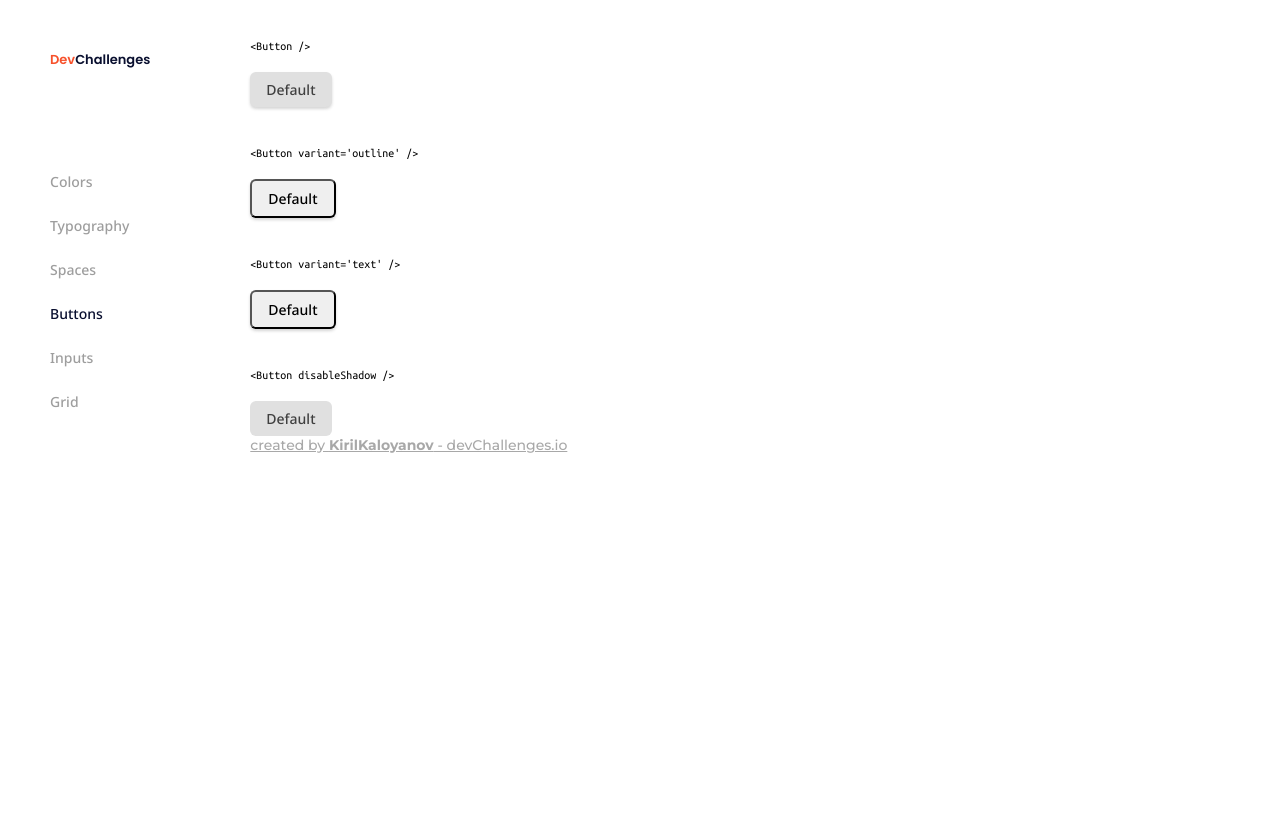
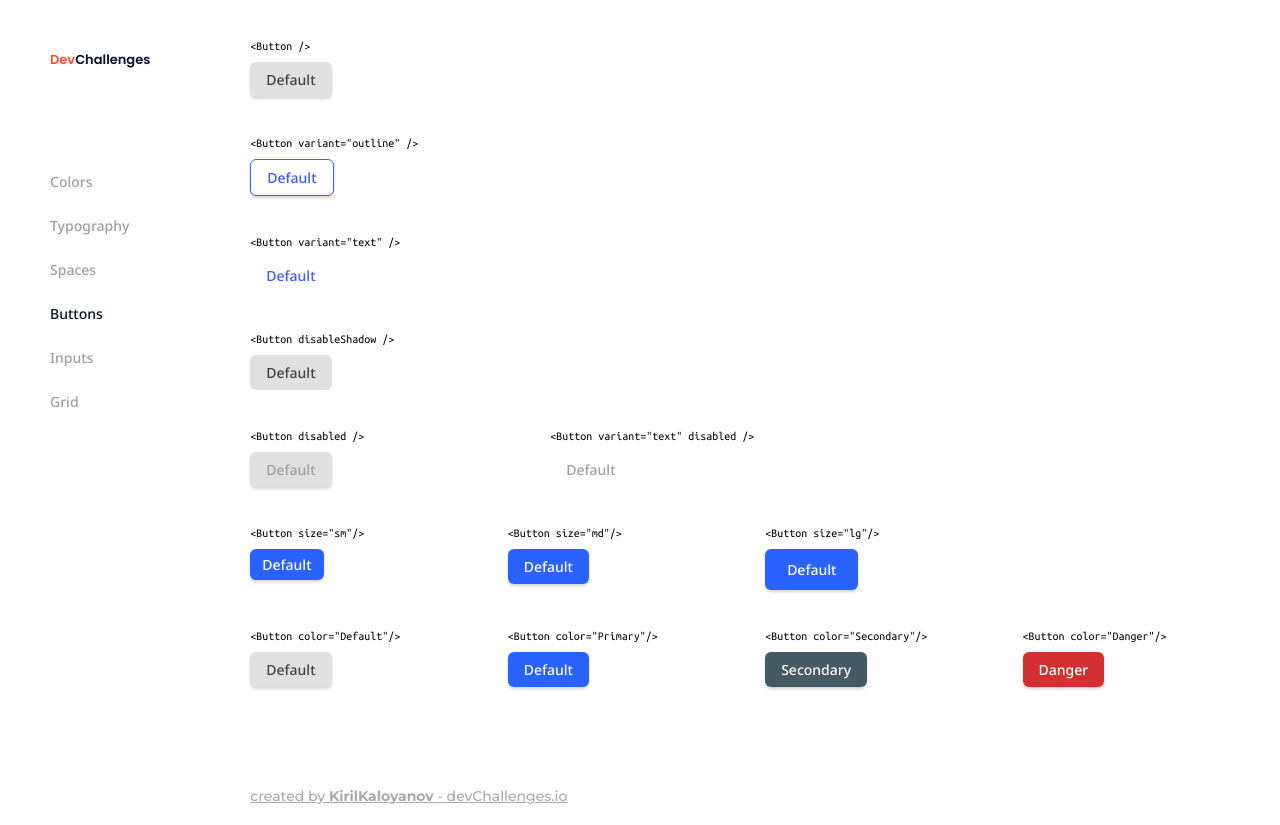
Before and after one commit to KirilKaloyanov/dev-challenges-button-component, a React (Create React App) app: page / in a window 1280 px wide. Before the commit the page ends 800 px from the top, so only its background shows below. Built offline with nearby package versions, Linux system fonts and the light colour scheme.

Commit message:
Styled sizes and colors

```diff
--- a/src/App.js
+++ b/src/App.js
@@ -19,13 +19,62 @@ function App() {
       </div>
       <div>
         <div className={styles.label}>&lt;Button /&gt;</div>
-        <Button />
-        <div className={styles.label}>&lt;Button variant='outline' /&gt;</div>
-        <Button variant='outline'/>
-        <div className={styles.label}>&lt;Button variant='text' /&gt;</div>
-        <Button variant='text'/>
+        <Button label='Default' />
+
+        <div className={styles.label}>&lt;Button variant="outline" /&gt;</div>
+        <Button label='Default' variant='outline'/>
+
+        <div className={styles.label}>&lt;Button variant="text" /&gt;</div>
+        <Button label='Default' variant='text'/>
+
         <div className={styles.label}>&lt;Button disableShadow /&gt;</div>
-        <Button disableShadow/>
+        <Button label='Default' disableShadow/>
+
+        <div className={styles.smGrid}>
+          <div>
+            <div className={styles.label}>&lt;Button disabled /&gt;</div>
+            <Button label='Default' disabled />
+          </div>
+          <div>
+            <div className={styles.label}>&lt;Button variant="text" disabled /&gt;</div>
+            <Button label='Default' variant="text" disabled />
+          </div>
+        </div>
+
+        <div className={styles.grid}>
+          <div>
+            <div className={styles.label}>&lt;Button size="sm"/&gt;</div>
+            <Button label='Default'  color="Primary" size="sm"/>
+          </div>
+          <div>
+            <div className={styles.label}>&lt;Button size="md"/&gt;</div>
+            <Button label='Default'  color="Primary"/>
+          </div>
+          <div>
+            <div className={styles.label}>&lt;Button size="lg"/&gt;</div>
+            <Button label='Default'  color="Primary" size="lg"/>
+          </div>
+          <div></div>
+
+          <div>
+            <div className={styles.label}>&lt;Button color="Default"/&gt;</div>
+            <Button label='Default' color="Default"/>
+          </div>
+          <div>
+            <div className={styles.label}>&lt;Button color="Primary"/&gt;</div>
+            <Button label='Default' color="Primary"/>
+          </div>
+          <div>
+            <div className={styles.label}>&lt;Button color="Secondary"/&gt;</div>
+            <Button label='Secondary' color="Secondary"/>
+          </div>
+          <div>
+            <div className={styles.label}>&lt;Button color="Danger"/&gt;</div>
+            <Button label='Danger' color="Danger"/>
+          </div>
+
+        </div>
+
         <footer><a href="https://devchallenges.io/portfolio/KirilKaloyanov" target={'_blank'} rel="noreferrer">created by <strong>KirilKaloyanov</strong> - devChallenges.io</a></footer>
       </div>
     </div>
--- a/src/App.module.css
+++ b/src/App.module.css
@@ -31,12 +31,25 @@ aside > div {
 }
 
 .label {
-    margin: 4rem 0 2rem 0;
+    margin: 4rem 0 1rem 0;
     font-size: 1.2rem;
     font-family: 'Ubuntu Mono', sans-serif;
+    color: var(--hrey20);
+}
+
+.smGrid {
+    display: grid;
+    grid-template-columns: repeat(2, minmax(20rem, 30rem));
+}
+
+.grid {
+    display: grid;
+    grid-template-columns: repeat(4, minmax(20rem, 30rem));
 }
 
 footer {
+    margin-top: 10rem;
+    margin-bottom: 2rem;
     font-size: 1.4rem;
     font-family: 'Montserrat', sans-serif;
 }
--- a/src/button.css
+++ b/src/button.css
@@ -5,19 +5,83 @@ button {
     border-radius: 0.6rem;
     cursor: pointer;
     padding: 0.8rem 1.6rem;
+    border: 0;
+}
+
+button:hover, button:focus {
+    outline: none;
 }
 
 .default {
-    border: 0;
+    /* border: 0; */
     color: var(--grey25);
     background-color: var(--grey88);
 }
 
 .default:hover, .default:focus {
     background-color: var(--grey68);
-    outline: none;
+}
+
+.outline {
+    background-color: white;
+    color: var(--blue);
+    border: 1px solid var(--blue);
+}
+
+.outline:hover, .outline:focus {
+    background-color: var(--blue01);
+}
+
+.text {
+    background-color: white;
+    color: var(--blue);
+    /* border: 0; */
+}
+
+.text:hover, .text:focus {
+    background-color: var(--blue01);
 }
 
 .shadow {
     box-shadow: 0 0.2rem 0.3rem hsla(0, 0%, 20%, 0.2);
 }
+
+.primary {
+    color: white;
+    background-color: var(--primary);
+}
+
+.primary:hover, .primary:focus {
+    background-color: var(--dark-primary);
+}
+
+.secondary {
+    color: white;
+    background-color: var(--secondary);
+}
+
+.secondary:hover, .secondary:focus {
+    background-color: var(--dark-secondary);
+}
+
+.danger{
+    color: white;
+    background-color: var(--danger);
+}
+
+.danger:hover, .danger:focus {
+    background-color: var(--dark-danger);
+}
+
+.sm {
+    padding: .6rem 1.2rem;
+}
+
+.lg {
+    padding: 1.1rem 2.2rem;
+}
+
+.disabled {
+    color: var(--grey62);
+    cursor:not-allowed;
+}
--- a/src/buttonComponent.js
+++ b/src/buttonComponent.js
@@ -3,9 +3,23 @@ import './button.css';
 export default function Button(props) {
     let stylesString = 'default';
     if (props.color || props.variant) stylesString = '';
-    if (!props.disableShadow) stylesString +=' shadow';
+
+    if (props.variant === 'outline') stylesString += 'outline';
+    if (props.variant === 'text') stylesString += 'text';
+
+    if (props.color === 'Default') stylesString += 'default';
+    if (props.color === 'Primary') stylesString += 'primary';
+    if (props.color === 'Secondary') stylesString += 'secondary';
+    if (props.color === 'Danger') stylesString += 'danger';
+
+    if (props.size === 'sm') stylesString += ' sm';
+    if (props.size === 'lg') stylesString += ' lg';
+
+    if (!(props.disableShadow || props.variant === 'text')) stylesString +=' shadow';
+
+    if (props.disabled) stylesString += ' disabled'
 
     return (
-        <button className={stylesString}>Default</button>
+        <button className={stylesString} disabled={props.disabled}>{props.label}</button>
     )
 }
--- a/src/index.css
+++ b/src/index.css
@@ -7,6 +7,15 @@
   --grey68: hsla(0, 0%, 68%, 1);
   --grey88: hsla(0, 0%, 88%, 1);
   --red: hsla(11, 93%, 57%, 1);
+  --blue: hsla(231, 99%, 62%, 1);
+  --blue01: hsla(224, 100%, 58%, 0.1);
+  --primary: hsla(224, 100%, 58%, 1);
+  --dark-primary: hsla(223, 100%, 40%, 1);
+  --secondary: hsla(199, 18%, 33%, 1);
+  --dark-secondary: hsla(198, 35%, 17%, 1);
+  --danger: hsla(0, 65%, 51%, 1);
+  --dark-danger: hsla(357, 100%, 30%, 1);
+
 }
 
 html {
```
